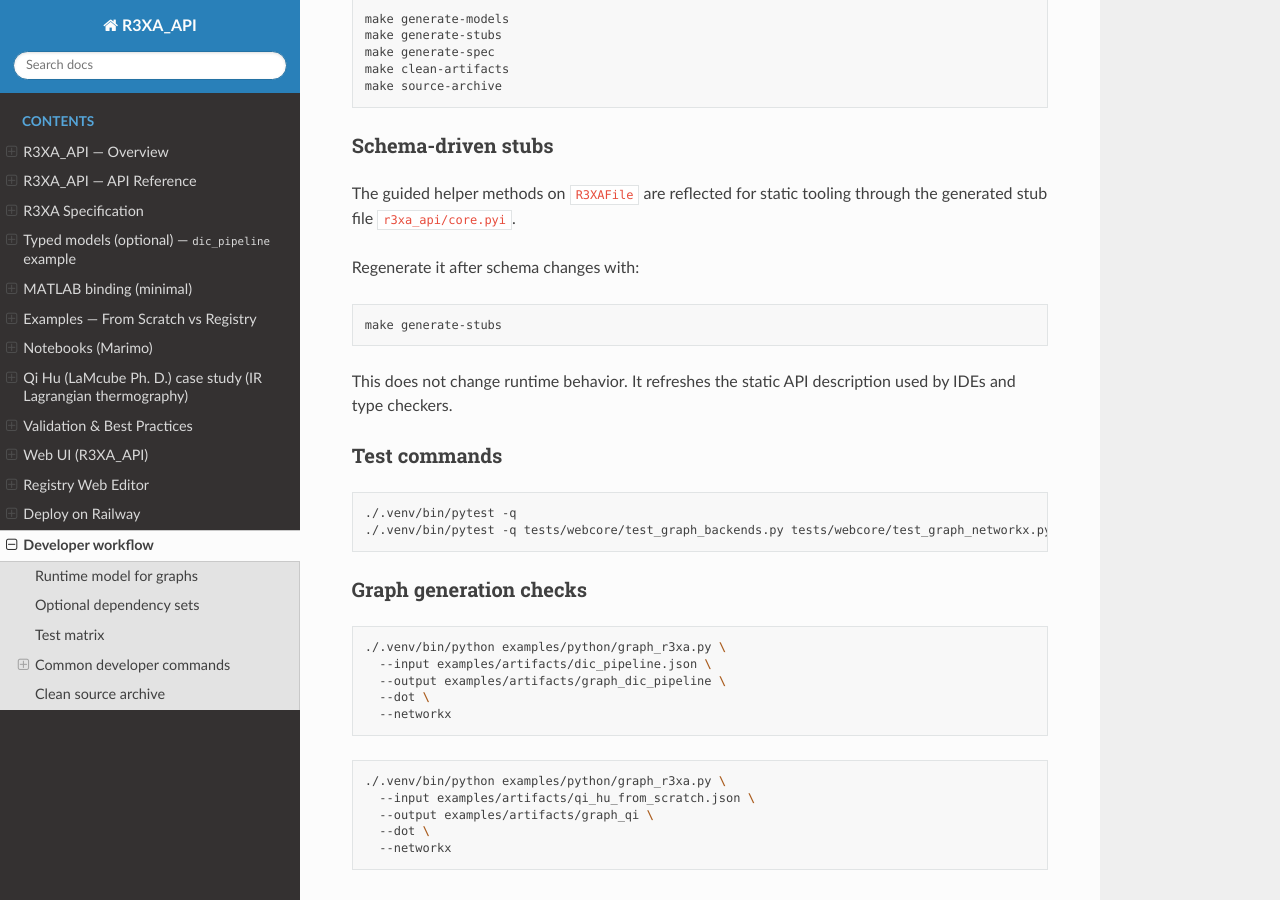
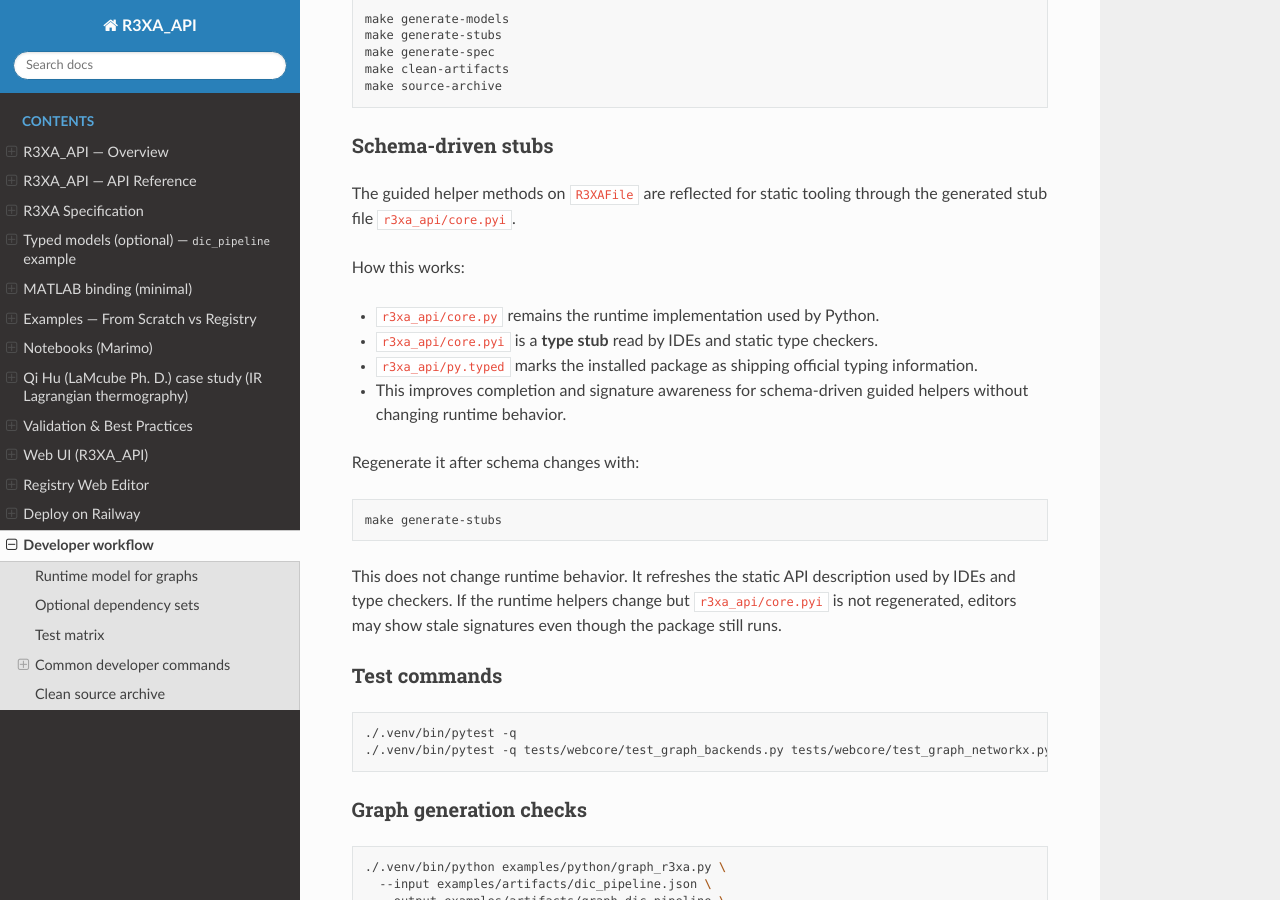
Before and after one commit to jeffwitz/R3XA_API, a Sphinx documentation site: the page built from docs/dev_workflow.md, in a window 1280 px wide and 900 px high, scrolled down 1266 px. Built offline with Sphinx 7.4.7 and the Read the Docs theme 3.1.0, drawn with Linux system fonts in a browser that asks for light colours.

Commit message:
docs(dev): explain generated typing stub workflow

````diff
--- a/docs/dev_workflow.md
+++ b/docs/dev_workflow.md
@@ -58,6 +58,15 @@ make source-archive
 The guided helper methods on `R3XAFile` are reflected for static tooling through
 the generated stub file `r3xa_api/core.pyi`.
 
+How this works:
+
+- `r3xa_api/core.py` remains the runtime implementation used by Python.
+- `r3xa_api/core.pyi` is a **type stub** read by IDEs and static type checkers.
+- `r3xa_api/py.typed` marks the installed package as shipping official typing
+  information.
+- This improves completion and signature awareness for schema-driven guided
+  helpers without changing runtime behavior.
+
 Regenerate it after schema changes with:
 
 ```bash
@@ -65,7 +74,9 @@ make generate-stubs
 ```
 
 This does not change runtime behavior. It refreshes the static API description
-used by IDEs and type checkers.
+used by IDEs and type checkers. If the runtime helpers change but
+`r3xa_api/core.pyi` is not regenerated, editors may show stale signatures even
+though the package still runs.
 
 ### Test commands
 
````
Also changed, not shown: CHANGELOG.md (+1 -0 lines).
